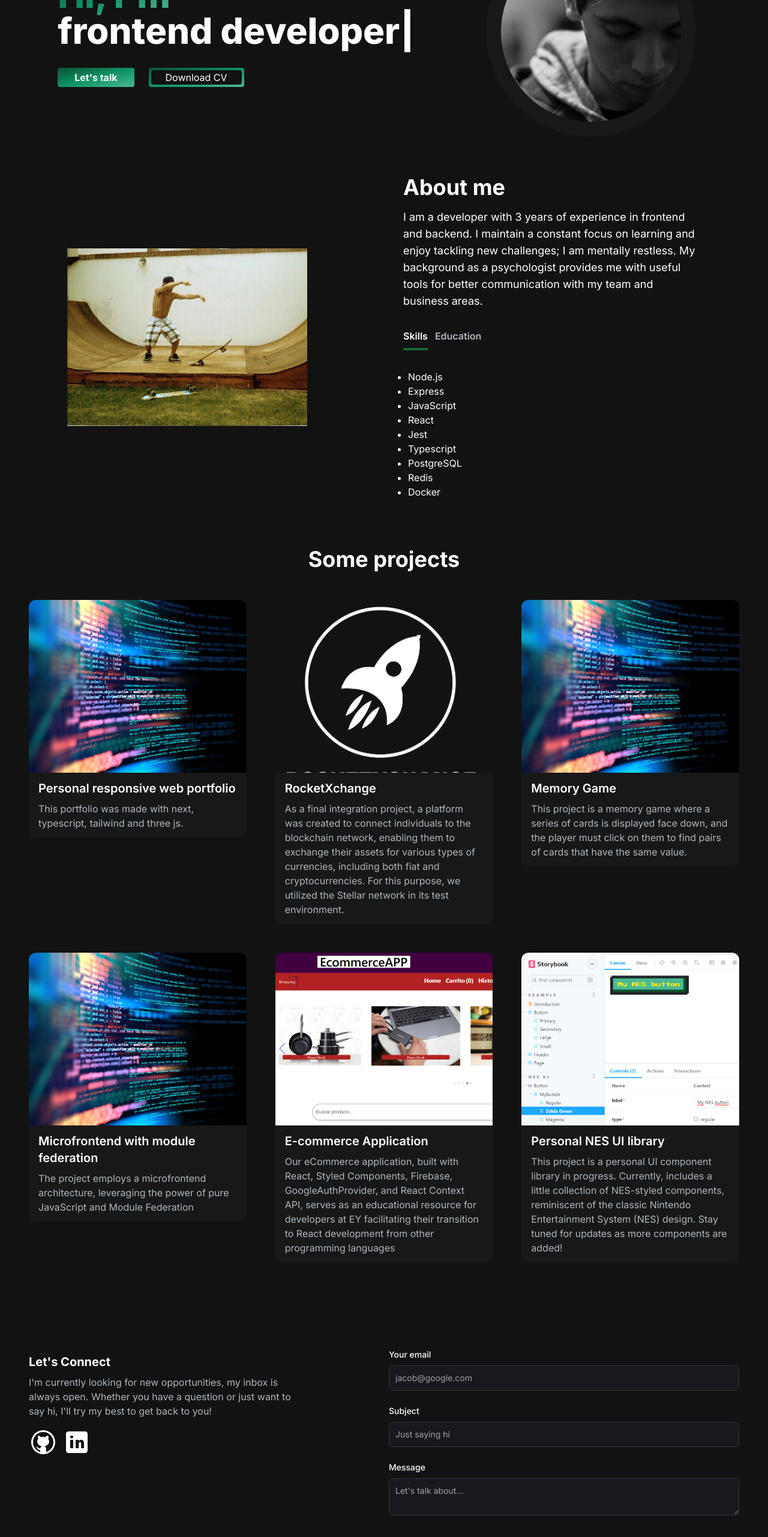
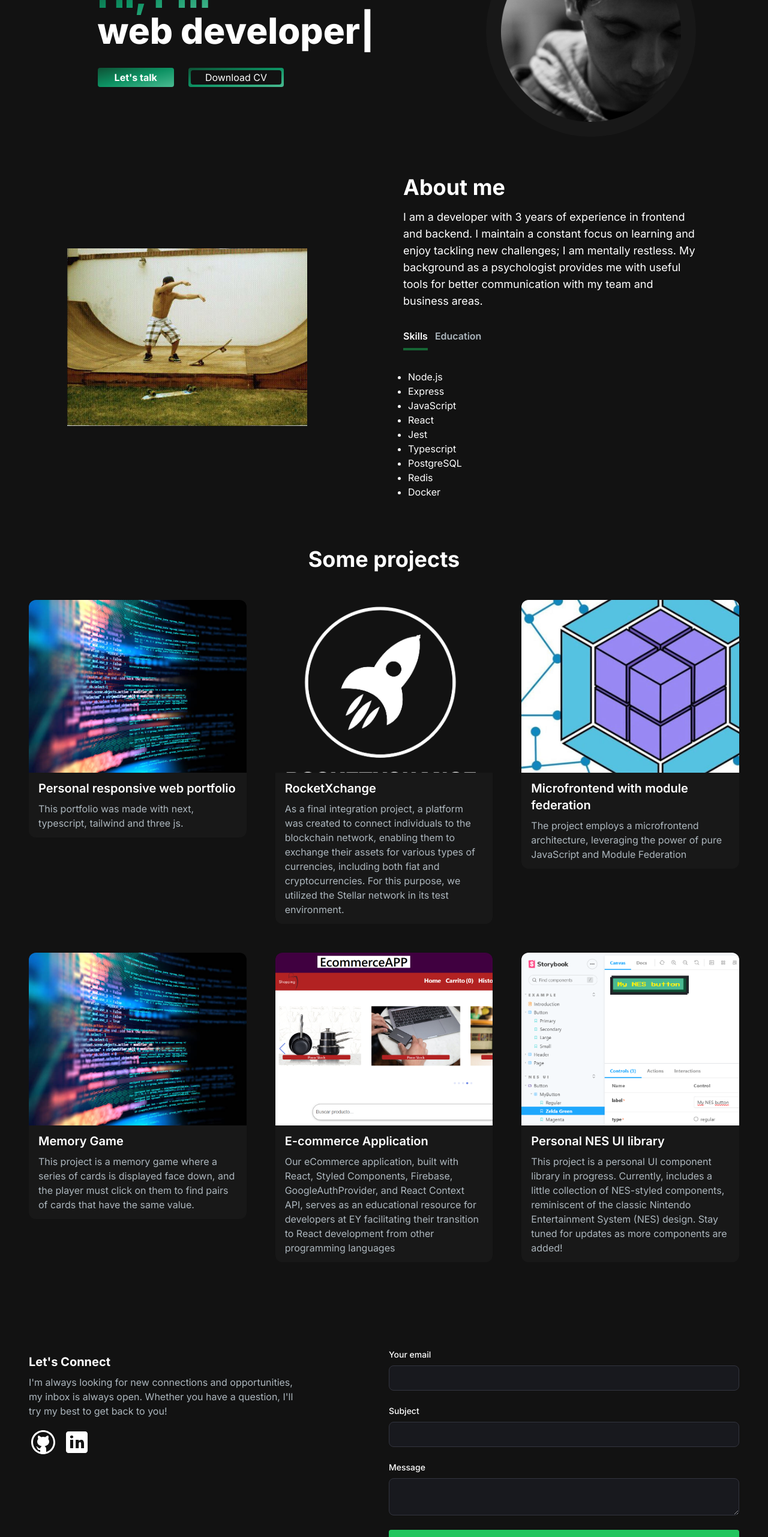
Before and after one commit to FacundoBettella/web-portfolio, a Next.js app: page / in a window 1280 px wide. Shown: the part 234-2796 px from the top of the page at 60% size. Built offline with nearby package versions, Linux system fonts and the light colour scheme.

Commit message:
FB-PORTFOLIO. Add style update

```diff
--- a/app/components/EmailSection.tsx
+++ b/app/components/EmailSection.tsx
@@ -40,16 +40,15 @@ const EmailSection = () => {
       id="contact"
       className="grid md:grid-cols-2 my-12 md:my-12 py-24 gap-4 relative"
     >
-      <div className="bg-[radial-gradient(ellipse_at_center,_var(--tw-gradient-stops))] from-primary-900 to-transparent rounded-full h-80 w-80 z-0 blur-lg absolute top-3/4 -left-4 transform -translate-x-1/2 -translate-1/2"></div>
       <div className="z-10">
         <h5 className="text-xl font-bold text-white my-2">
           Let&apos;s Connect
         </h5>
         <p className="text-[#ADB7BE] mb-4 max-w-md">
           {" "}
-          I&apos;m currently looking for new opportunities, my inbox is always
-          open. Whether you have a question or just want to say hi, I&apos;ll
-          try my best to get back to you!
+          I&apos;m always looking for new connections and opportunities, my
+          inbox is always open. Whether you have a question, I&apos;ll try my
+          best to get back to you!
         </p>
         <div className="socials flex flex-row gap-2">
           <Link target="_blank" href="https://github.com/FacundoBettella">
@@ -83,7 +82,6 @@ const EmailSection = () => {
                 id="email"
                 required
                 className="bg-[#18191E] border border-[#33353F] placeholder-[#9CA2A9] text-gray-100 text-sm rounded-lg block w-full p-2.5"
-                placeholder="jacob@google.com"
               />
             </div>
             <div className="mb-6">
@@ -99,7 +97,6 @@ const EmailSection = () => {
                 id="subject"
                 required
                 className="bg-[#18191E] border border-[#33353F] placeholder-[#9CA2A9] text-gray-100 text-sm rounded-lg block w-full p-2.5"
-                placeholder="Just saying hi"
               />
             </div>
             <div className="mb-6">
@@ -113,12 +110,11 @@ const EmailSection = () => {
                 name="message"
                 id="message"
                 className="bg-[#18191E] border border-[#33353F] placeholder-[#9CA2A9] text-gray-100 text-sm rounded-lg block w-full p-2.5"
-                placeholder="Let's talk about..."
               />
             </div>
             <button
               type="submit"
-              className="bg-primary-500 hover:bg-primary-600 text-white font-medium py-2.5 px-5 rounded-lg w-full"
+              className="font-semibold rounded bg-green-500 hover:bg-green-600 text-white py-2 px-6 inline-block transition-transform duration-300 ease hover:shadow-1 transform hover:translate-x-0.04 hover:-translate-y-0.04 focus:outline-none focus:ring-2 focus:ring-green-500 focus:ring-opacity-50"
             >
               Send Message
             </button>
--- a/app/components/HeroSection.tsx
+++ b/app/components/HeroSection.tsx
@@ -16,14 +16,7 @@ const HeroSection = () => {
             </span>
             <br />
             <TypeAnimation
-              sequence={[
-                "Facu",
-                2000,
-                "frontend developer",
-                2000,
-                "backend developer",
-                2000,
-              ]}
+              sequence={["Facu", 2000, "web developer", 2000]}
               wrapper="span"
               speed={5}
               repeat={Infinity}
@@ -31,12 +24,12 @@ const HeroSection = () => {
           </h1>
           <div>
             <Link href="#contact">
-              <button className="px-7 py-1 mr-6 w-full sm:w-fit rounded bg-gradient-to-br from-customGreen via-customTeal to-customLightGreen hover:bg-slate-200 text-white font-bold">
+              <button className="px-7 py-1 mr-6 w-full sm:w-fit rounded bg-gradient-to-br from-customGreen via-customTeal to-customLightGreen hover:bg-slate-200 text-white font-bold hover:shadow-1">
                 Let's talk
               </button>
             </Link>
             <button className="px-1 py-1 mr-6 w-full sm:w-fit rounded  bg-gradient-to-br from-customGreen via-customTeal to-customLightGreen hover:bg-slate-800 text-white mt-4">
-              <span className="px-6 block bg-[#121212] hover:bg-[#494b4b] rounded">
+              <span className="px-6 block bg-[#121212] hover:bg-customGrey rounded">
                 Download CV
               </span>
             </button>
--- a/app/components/navbar/Navbar.tsx
+++ b/app/components/navbar/Navbar.tsx
@@ -10,7 +10,7 @@ const Navbar = () => {
   const [navbarOpen, setNavbarOpen] = useState<boolean>(false);
 
   return (
-    <nav className="fixed mx-auto border border-[#33353F] top-0 left-0 right-0 z-10 bg-[#121212] bg-opacity-95">
+    <nav className="fixed mx-auto border border-[#33353F] top-0 left-0 right-0 z-10 bg-[#121212] bg-opacity-100">
       <div className="flex flex-wrap items-center justify-between mx-auto p-6">
         <Link href={"/"} className="text-5xl text-white font-semibold">
           FJB
--- a/app/components/project/data.ts
+++ b/app/components/project/data.ts
@@ -20,20 +20,20 @@ const projectsData = [
   },
   {
     id: 3,
+    title: "Microfrontend with module federation",
+    description:
+      "The project employs a microfrontend architecture, leveraging the power of pure JavaScript and Module Federation",
+    imageUrl: "/projects/module-federation.jpg",
+    gitUrl: `${GITHUB_PATH}microfrontend-module-fedaration`,
+  },
+  {
+    id: 4,
     title: "Memory Game",
     description:
       "This project is a memory game where a series of cards is displayed face down, and the player must click on them to find pairs of cards that have the same value.",
     imageUrl: GENERIC_IMG_PATH,
     tag: ["All", "Web", "React", "Typescript", "Bootstrap"],
     gitUrl: `${GITHUB_PATH}memory-game`,
-  },
-  {
-    id: 4,
-    title: "Microfrontend with module federation",
-    description:
-      "The project employs a microfrontend architecture, leveraging the power of pure JavaScript and Module Federation",
-    imageUrl: GENERIC_IMG_PATH,
-    gitUrl: `${GITHUB_PATH}microfrontend-module-fedaration`,
   },
   {
     id: 5,
--- a/tailwind.config.ts
+++ b/tailwind.config.ts
@@ -9,9 +9,13 @@ const config: Config = {
   theme: {
     extend: {
       colors: {
+        customGrey: "#494b4b",
         customGreen: "#0e5135",
         customTeal: "#0d9263",
         customLightGreen: "#4aba91",
+      },
+      boxShadow: {
+        "1": "-8px 8px 0 #494b4b;",
       },
       backgroundImage: {
         "gradient-radial": "radial-gradient(var(--tw-gradient-stops))",
```
Also changed, not shown: public/projects/module-federation.jpg (added), public/projects/module-federation.png (deleted).
